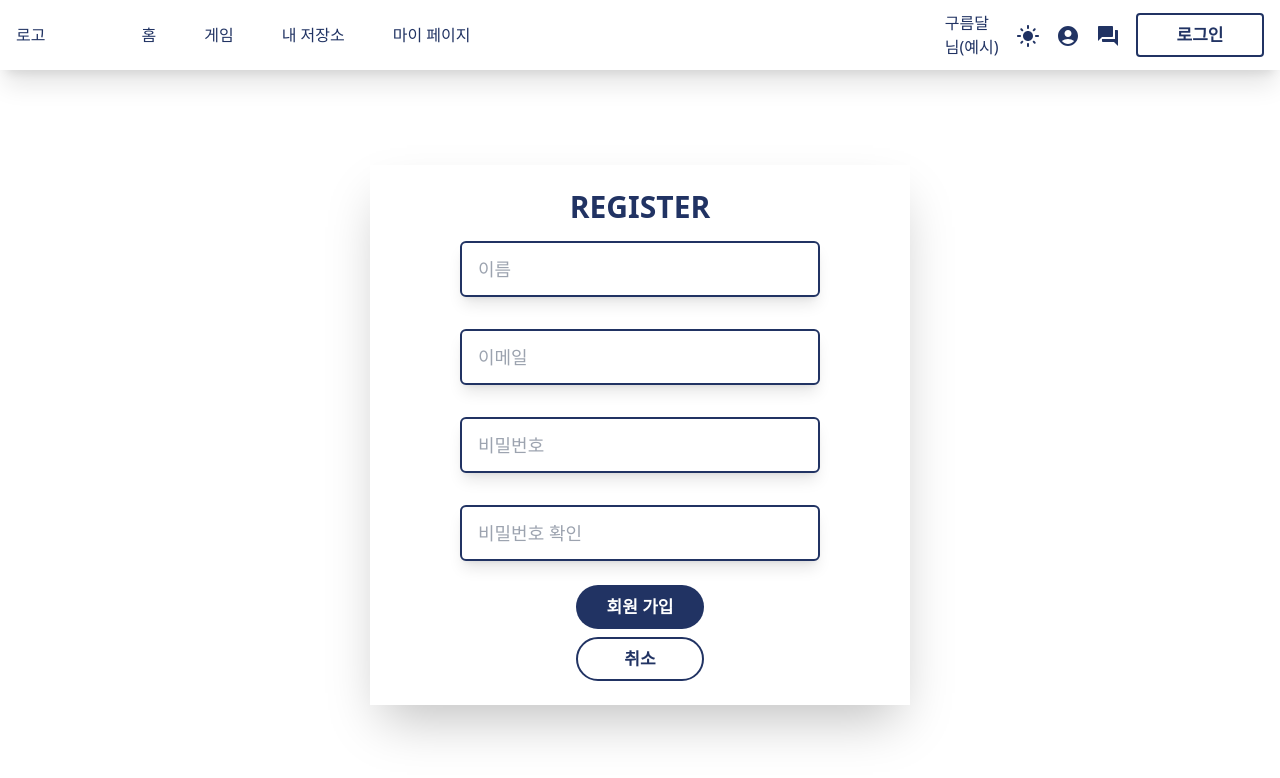
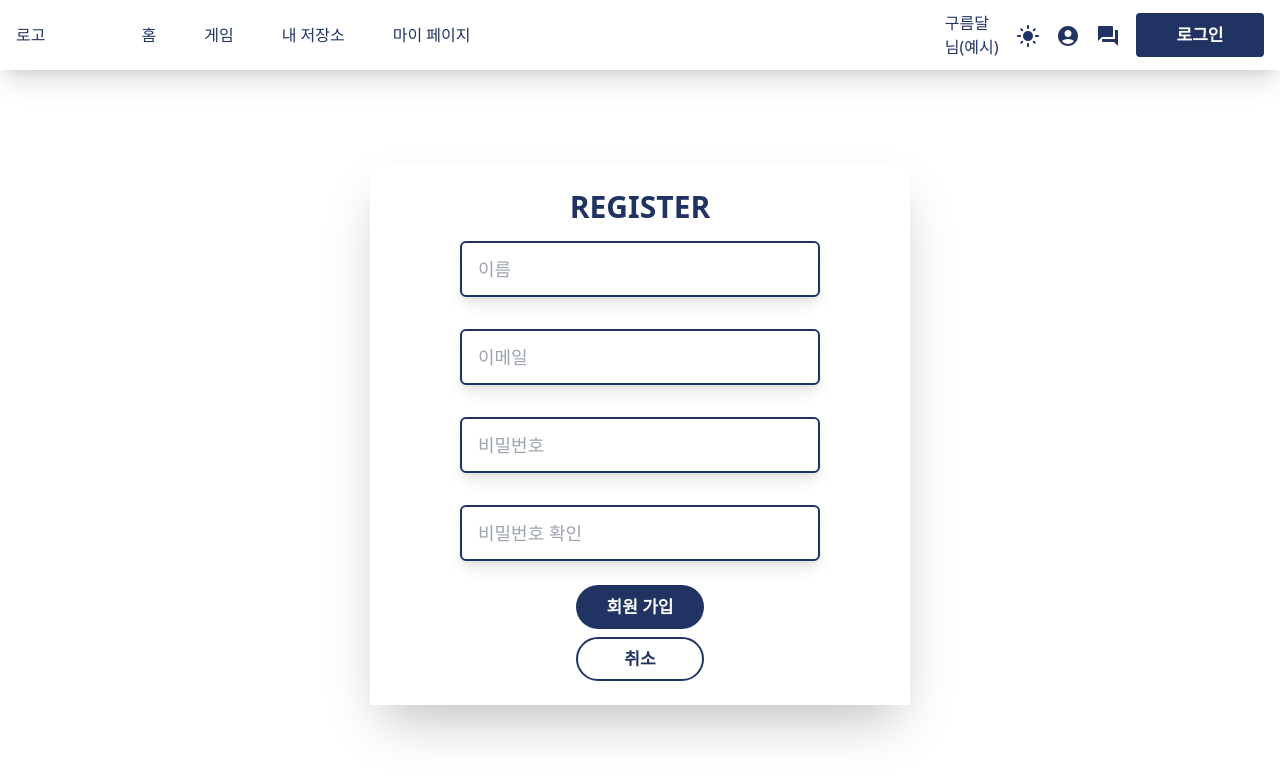
Before and after one commit to gooormmoon/algorithm-fighter-front, a React (Create React App) app: page /register in a window 1280 px wide. In both pictures the pointer is over the button "로그인". Shown: the top 778 px of the page. Built offline with nearby package versions, Linux system fonts and the light colour scheme.

Commit message:
feat: 로그인버튼hover시 색반전추가

```diff
--- a/src/components/Common/button/button.module.scss
+++ b/src/components/Common/button/button.module.scss
@@ -22,6 +22,11 @@
   border-color: #213363;
 }
 
+.secondary_border:hover {
+  color: #ffffff;
+  background-color: #213363;
+  transition: all 0.5s;
+}
 .wait_border {
   background-color: #ffffff;
   border: 2px solid;
```
